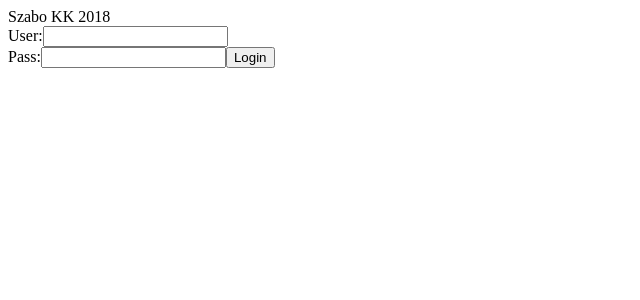
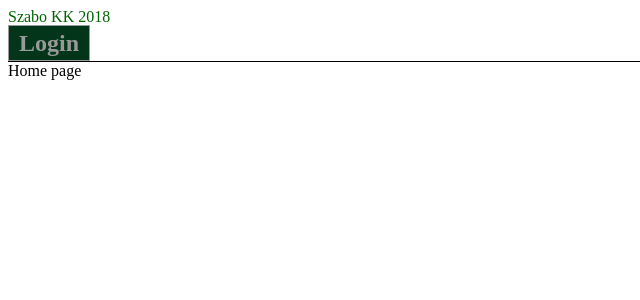
Before and after one commit to Aspekt1024/szabokk, a React app: page / in a window 1280 px wide. Shown: the top 300 px of the page, without its empty margins (0-640 px from the left). Built offline with nearby package versions, Linux system fonts and the light colour scheme.

Commit message:
Moved login/logout button to header. Application state is currently managed in App.js and distributed to child components as a prop

```diff
--- a/package.json
+++ b/package.json
@@ -1,5 +1,5 @@
 {
-	"name": "shopping",
+	"name": "kk2018",
 	"version": "0.1.0",
 	"private": true,
 	"dependencies": {
--- a/src/App.js
+++ b/src/App.js
@@ -3,13 +3,44 @@ import Header from 'Components/Header'
 import Main from 'Components/Main'
 
 class App extends Component {
+
+  constructor(props) {
+    super(props)
+
+    this.state = {
+      isLoggedIn: false,
+      loginRequested: false
+    }
+  }
+
   render() {
     return (
       <Fragment>
-        <Header />
-        <Main />
+
+        <Header isLoggedIn={this.state.isLoggedIn}
+                handleLogout={this.handleLogout}
+                requestLogin={this.requestLogin} />
+
+        <Main isLoggedIn={this.state.isLoggedIn}
+              loginRequested={this.state.loginRequested}
+              handleLogin={this.handleLogin}
+              handleLogout={this.handleLogout} />
+
       </Fragment>
     )
+  }
+
+  handleLogin = () => {
+    this.setState({ isLoggedIn: true })
+    this.setState({ loginRequested: false })
+  }
+
+  handleLogout = () => {
+    this.setState({ isLoggedIn: false })
+  }
+
+  requestLogin = () => {
+    this.setState({ loginRequested: true })
   }
 }
 
--- /dev/null
+++ b/src/Components/Buttons/Button.js
@@ -0,0 +1,12 @@
+import React, { Component } from 'react'
+
+export default class Button extends Component {
+
+    render() {
+        return (
+            <div className="kk-button" onClick={this.props.handleClick} >
+                {this.props.content}
+            </div>
+        )
+    }
+}
--- /dev/null
+++ b/src/Components/Buttons/LoginButton.js
@@ -0,0 +1,17 @@
+import React, { Component } from 'react'
+import Button from './Button'
+
+export default class LoginButton extends Component {
+
+    render() {
+        return (
+            <div>
+                { this.props.isLoggedIn ?
+                    <Button content='Logout' handleClick={this.props.handleLogout} />
+                :
+                    <Button content='Login' handleClick={this.props.requestLogin} />
+                }
+            </div>
+        )
+    }
+}
--- a/src/Components/Header.js
+++ b/src/Components/Header.js
@@ -1,8 +1,17 @@
 import React, { Component } from 'react'
+import LoginButton from './Buttons/LoginButton'
 
 class Header extends Component {
+
   render() {
-    return <div className="header">Szabo KK 2018</div>
+    return (
+      <div className="header">
+        Szabo KK 2018
+        <LoginButton isLoggedIn={this.props.isLoggedIn}
+                     handleLogout={this.props.handleLogout}
+                     requestLogin={this.props.requestLogin} />
+      </div>
+    )
   }
 }
 
--- /dev/null
+++ b/src/Components/Home.js
@@ -0,0 +1,10 @@
+import React, { Component } from 'react'
+
+export default class Home extends Component {
+
+    render() {
+        return (
+            <div>Home page</div>
+        )
+    }
+}
--- a/src/Components/Main.js
+++ b/src/Components/Main.js
@@ -1,36 +1,23 @@
 import React, { Component } from 'react'
 import Login from './Login/Login'
 import User from './User'
+import Home from './Home'
 
 class Main extends Component {
-
-  constructor(props) {
-    super(props)
-
-    this.state = {
-      isLoggedIn: false
-    }
-  }
 
   render() {
     return (
       <div>
-        {this.state.isLoggedIn ?
-          <User handleLogout={this.handleLogout.bind(this) } />
+        {this.props.isLoggedIn ?
+          <User handleLogout={this.props.handleLogout } />
+        : this.props.loginRequested ?
+          <Login handleLogin={this.props.handleLogin } />
         :
-          <Login handleLogin={this.handleLogin.bind(this) } />
+          <Home />
         }
       </div>
     )
   }
-
-  handleLogin() {
-    this.setState({ isLoggedIn: true })
-  }
-
-  handleLogout() {
-    this.setState({ isLoggedIn: false })
-  }
 }
 
 export default Main
--- a/src/Components/User.js
+++ b/src/Components/User.js
@@ -4,16 +4,8 @@ export default class User extends Component {
     render() {
         return (
             <div>
-                This is the user page (login was successful)
-                <form  onSubmit={this.handleLogoutClicked}>
-                    <input type="submit" value="Log out" />
-                </form>
+                This is the user page
             </div>
         )
     }
-
-    handleLogoutClicked = (event) => {
-        this.props.handleLogout()
-        event.preventDefault()
-    }
 }
--- a/src/index.js
+++ b/src/index.js
@@ -1,5 +1,6 @@
 import React from 'react'
 import ReactDOM from 'react-dom'
 import App from './App'
+import './styles/index.scss'
 
 ReactDOM.render(<App />, document.getElementById('root'))
--- /dev/null
+++ b/src/styles/_button.scss
@@ -0,0 +1,18 @@
+.kk-button {
+    background: rgb(2, 53, 25);
+    border: 1px solid #999;
+    font-size: 24px;
+    font-weight: bold;
+    line-height: 34px;
+    height: 34px;
+    margin-right: -1px;
+    margin-top: -1px;
+    padding: 0;
+    text-align: center;
+    color: #999;
+    width: 80px;
+}
+
+.kk-button-logout {
+    background: rgb(0, 0, 0);
+}
--- a/src/styles/index.scss
+++ b/src/styles/index.scss
@@ -1,2 +1,3 @@
 @import "header.scss";
 @import "main.scss";
+@import "button.scss";
```
